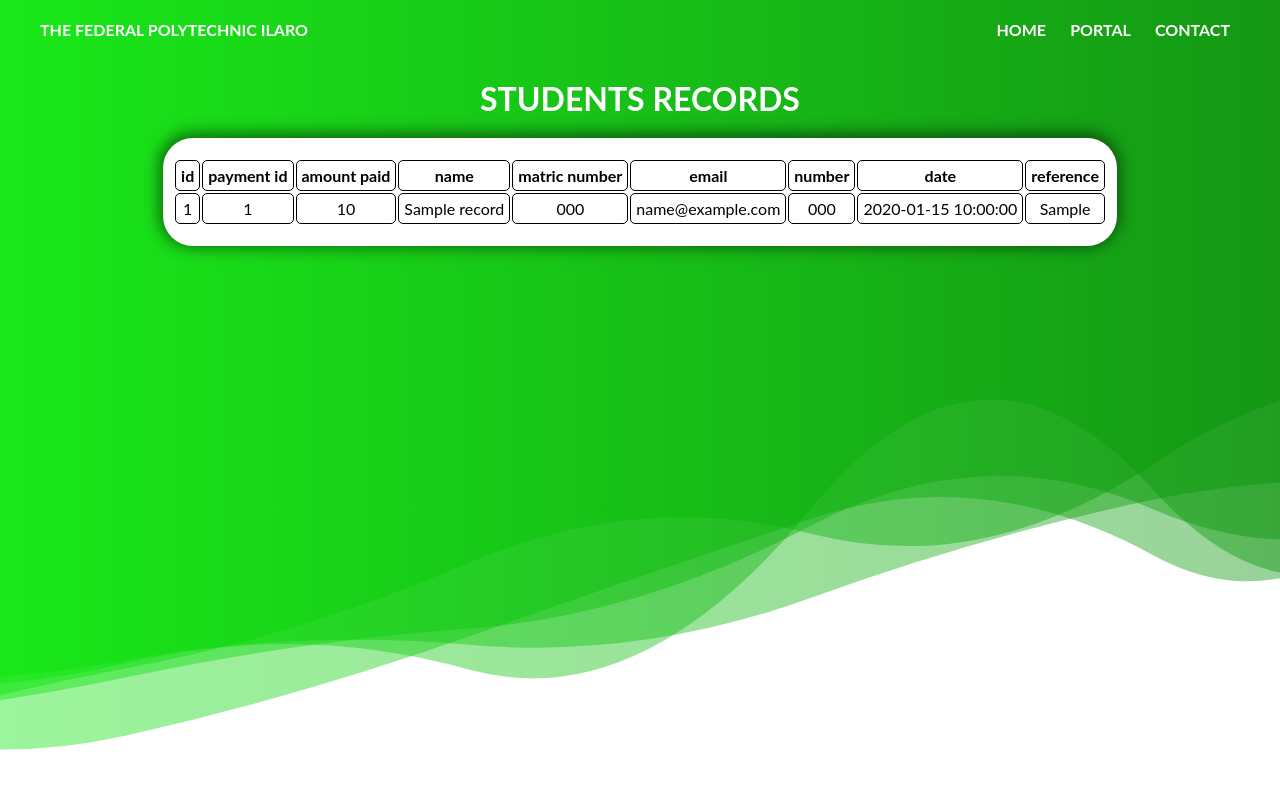
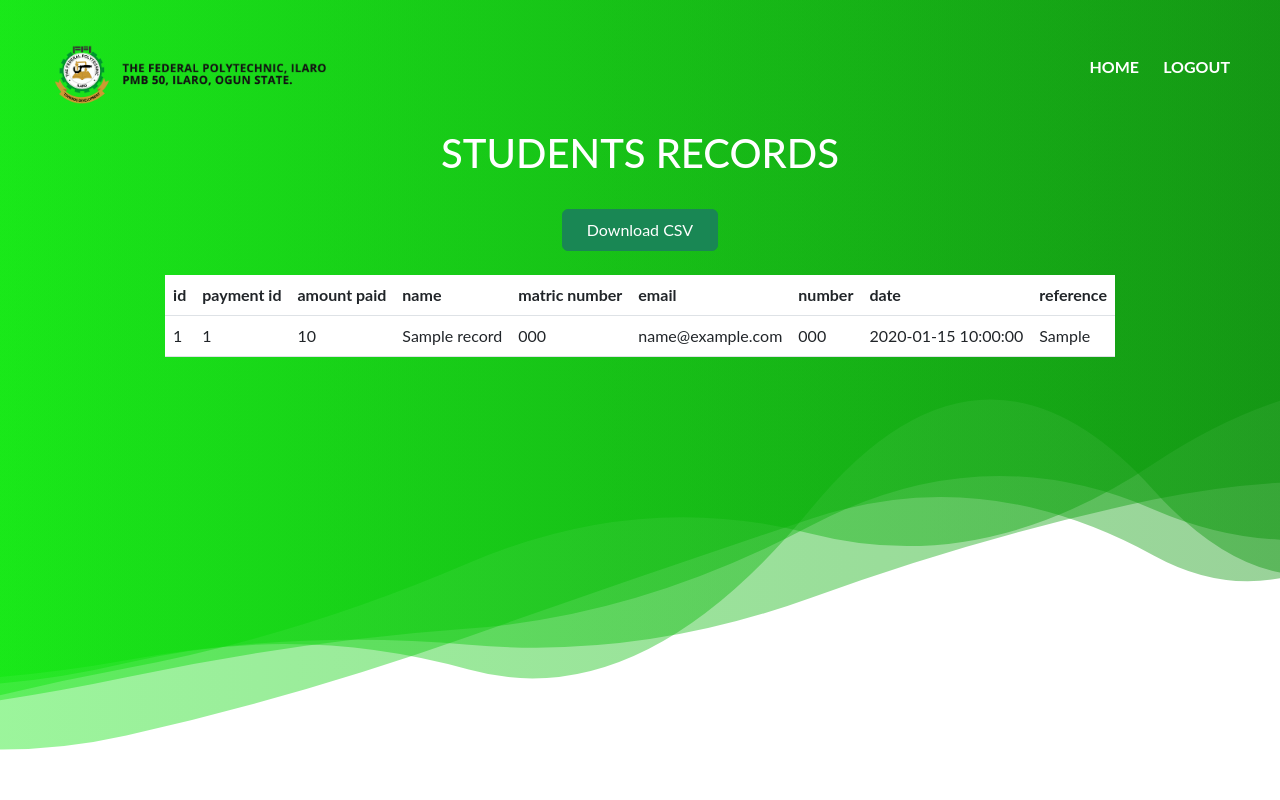
Before and after one commit to sowunmi-mayowa/alumni_portal, a PHP site: page /project/admin/admin.php in a window 1280 px wide. Run offline with PHP 8.4, Linux system fonts and the light colour scheme; the visitor is signed in with stand-in values (Sample User, id 1); tables that the repository leaves empty or names only in its code hold one stand-in row (values such as "Sample post").

Commit message:
completed admin page

```diff
--- a/admin/admin.php
+++ b/admin/admin.php
@@ -38,19 +38,7 @@
             flex-direction: column;
         }
         table{
-            text-align: center;
             background: white;
-            padding: 20px 10px;
-            border-radius: 30px;
-            box-shadow: -1px -2px 16px 3px #00000085;
-            margin: 0px 30px;
-        }
-        th,td{
-            border: 1px solid black;
-            border-radius: 5px;
-        }
-        th,td{
-            padding: 5px;
         }
         h1{
             text-transform: uppercase;
@@ -67,15 +55,34 @@
             }
         }
     </style>
+    <link rel="stylesheet" href="https://cdnjs.cloudflare.com/ajax/libs/bootstrap/5.2.2/css/bootstrap.min.css" integrity="sha512-CpIKUSyh9QX2+zSdfGP+eWLx23C8Dj9/XmHjZY2uDtfkdLGo0uY12jgcnkX9vXOgYajEKb/jiw67EYm+kBf+6g==" crossorigin="anonymous" referrerpolicy="no-referrer" />
 </head>
 <body>
     <div class="test-bg" style="height: 100vh;">
-        <?php
-            include_once("../routes/navs.php")
-        ?>
+    <div id="navigation">
+		<nav>
+			<div class="name">
+                <img src="../bgs/header-logo.png" alt="poly logo" style="max-width: 300px;">
+            </div>
+			<div>
+				<ul class="navs">
+					<li>Home</li>
+					<li><a href="logout.php">logout</a></li>
+				</ul>
+				<div class="mob-icon">
+					<svg xmlns="http://www.w3.org/2000/svg" class="h-6 w-6" fill="none" viewBox="0 0 24 24" 	stroke="currentColor" stroke-width="2">
+					  <path stroke-linecap="round" stroke-linejoin="round" d="M4 6h16M4 12h16m-7 6h7" />
+					</svg>
+				</div>
+			</div>
+		</nav>
         <div class="container">
-            <h1>students records</h1>
-            <table>
+            <h1 class="text-center">students records</h1>
+            <form action="export.php" method="POST">
+                <input type="submit" value="Download CSV" name="export" class="btn btn-success px-4 py-2 my-4">
+            </form>
+            <div class="table-responsive">
+            <table class="table">
                 <tr>
                     <th>id</th>
                     <th>payment id</th>
@@ -118,6 +125,7 @@
                         }
                 ?>
             </table>
+            </div>
         </div>
     </div>
 </body>
--- a/css/style.css
+++ b/css/style.css
@@ -24,6 +24,7 @@
 }
 #navigation nav .name{
 	font-weight: bolder;
+	font-size: larger;
 }
 #navigation nav li{
 	display: inline-block;
@@ -53,7 +54,6 @@
 	cursor: pointer;
 	font-weight: bolder;
 	text-transform: uppercase;
-	z-index: -1;
 	background-image: linear-gradient(42deg, #008000, #07f507);
 	transition: all .5s ease-in;
 	display: none;
@@ -74,16 +74,18 @@
 	justify-content: center;
 	align-items: center;
 	height: 50vh;
+	flex-direction: column;
 }
 .search-content{
 	display: flex;
     justify-content: center;
     align-items: center;
-    background-image: linear-gradient(42deg, #008000, #07f507);
+    /* background-image: linear-gradient(42deg, #008000, #07f507); */
     padding: 50px;
     border-radius: 30px;
     flex-direction: column;
-    box-shadow: -1px 0px 6px 4px #80808082;
+	box-shadow: -1px 0px 20px 0px #00000082;
+	margin-bottom: 60px;
 }
 .search-content h1{
 	color: white;
@@ -133,10 +135,10 @@ footer .container div{
 		display: none;
 	}
 	#navigation .mob-icon{
-	display: block;
-	width: 30px;
-    height: 30px;
-	cursor: pointer;
+		display: block;
+		width: 30px;
+		height: 30px;
+		cursor: pointer;
 	}
 	footer .container{
 		flex-direction: column;
--- /dev/null
+++ b/js/print.js
@@ -0,0 +1,5 @@
+const printBtn = document.getElementById("print-btn");
+printBtn.addEventListener("click", handlePrint);
+function handlePrint() {
+	window.print();
+}
--- a/routes/fetch.php
+++ b/routes/fetch.php
@@ -7,7 +7,7 @@
 	}
 	#search-output input{
 		margin: 10px 0px;
-		width: 50%;
+		width: 30%;
 		padding: 10px 5px;
 		border-style: none;
 		border-radius: 10px;
```
Also changed, not shown: admin/export.php (added, +16 -0 lines), admin/index.php (+18 -5 lines), admin/logout.php (+9 -0 lines), admin/signup.php (+16 -3 lines), css/payment.css (+8 -1 lines), index.php (+1 -14 lines), js/script.js (+8 -14 lines), verify.php (+8 -8 lines), bgs/header-logo.png (added).
